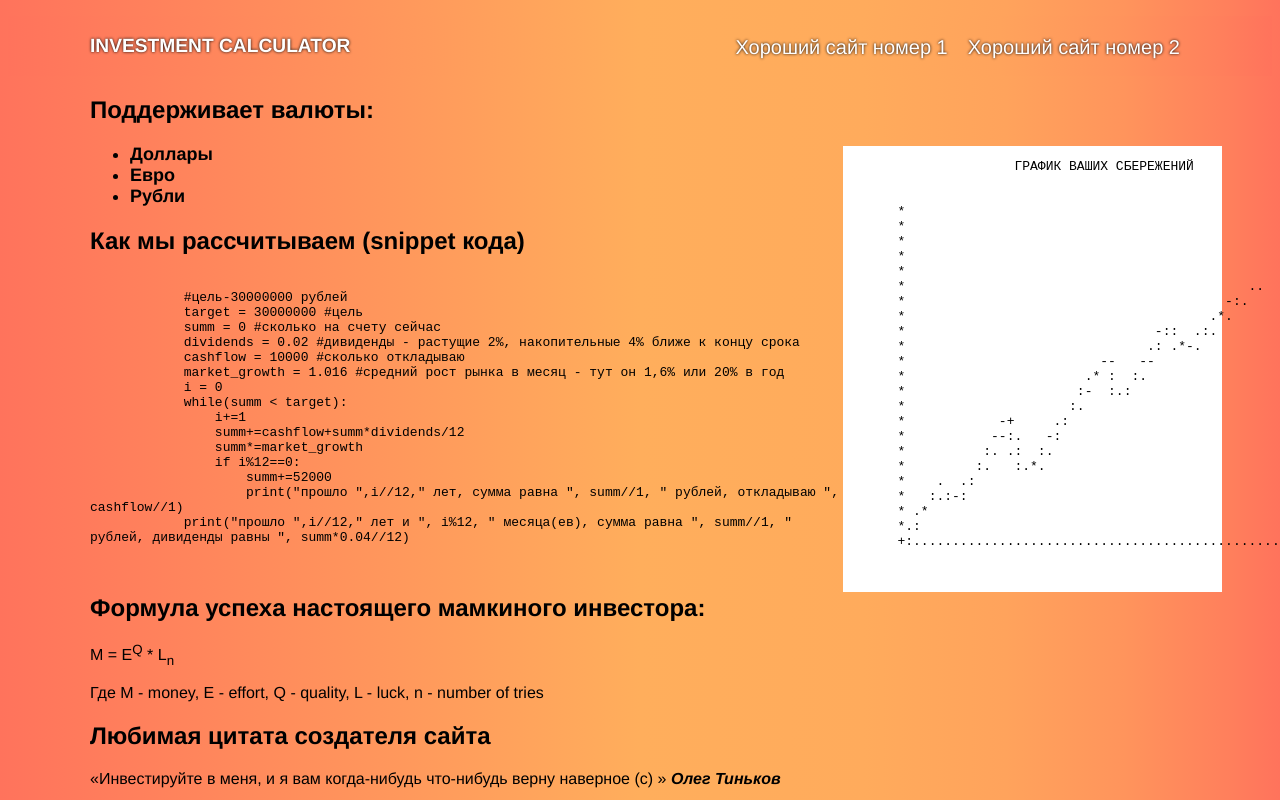
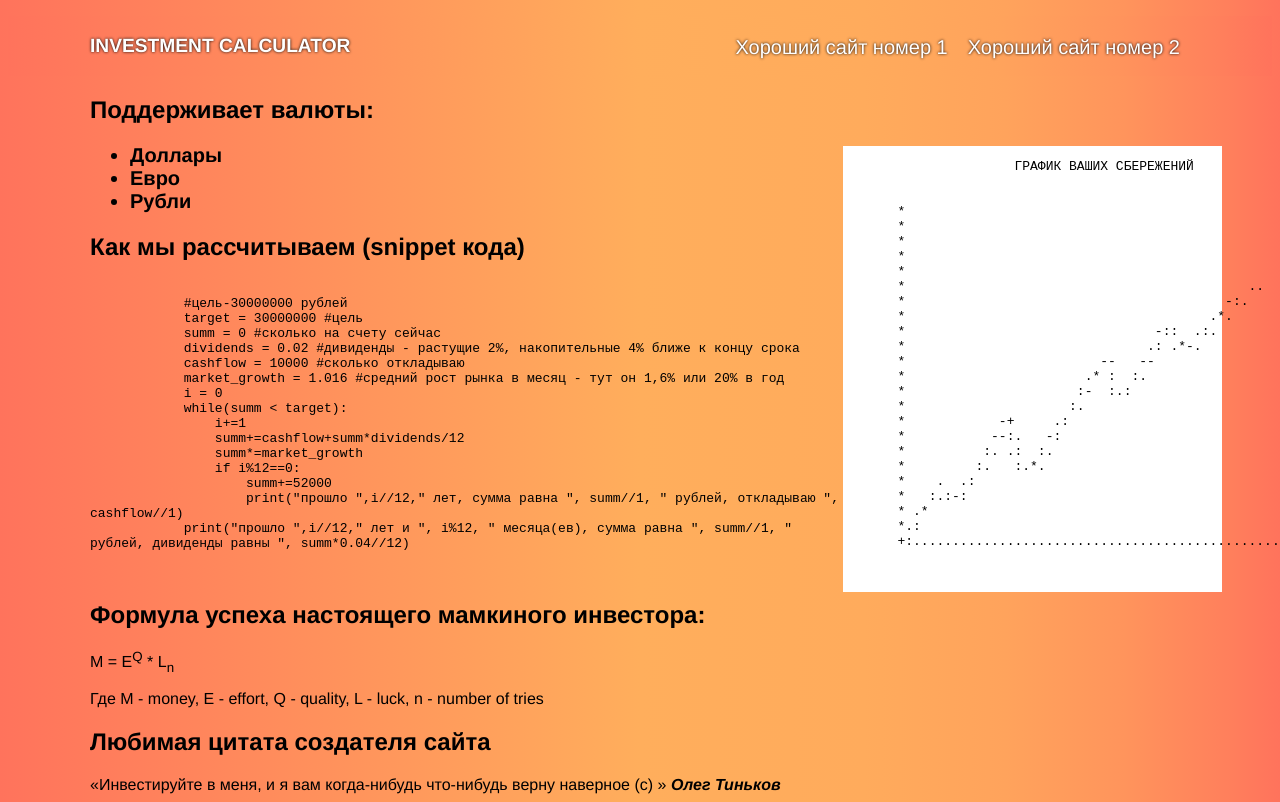
Before and after one commit to kroexov/Web_Project, a plain HTML site: page index.html in a window 1280 px wide. Drawn offline with Linux system fonts and the light colour scheme.

Commit message:
added style to ul

```diff
--- a/index.html
+++ b/index.html
@@ -62,7 +62,7 @@
     <div class="container">
         <section>
             <h2>Поддерживает валюты:</h2>
-            <ul style="font-size: large">
+            <ul class="ul">
                 <li><strong>Доллары</strong></li>
                 <li><strong>Евро</strong></li>
                 <li><strong>Рубли</strong></li>
--- a/outline.css
+++ b/outline.css
@@ -52,6 +52,10 @@ aside{
     background : #ffffff;
 }
 
+.ul{
+    font-size: 20px;
+}
+
 #header h2 {
     text-transform: uppercase;
     font-size: 1.2em;
```
